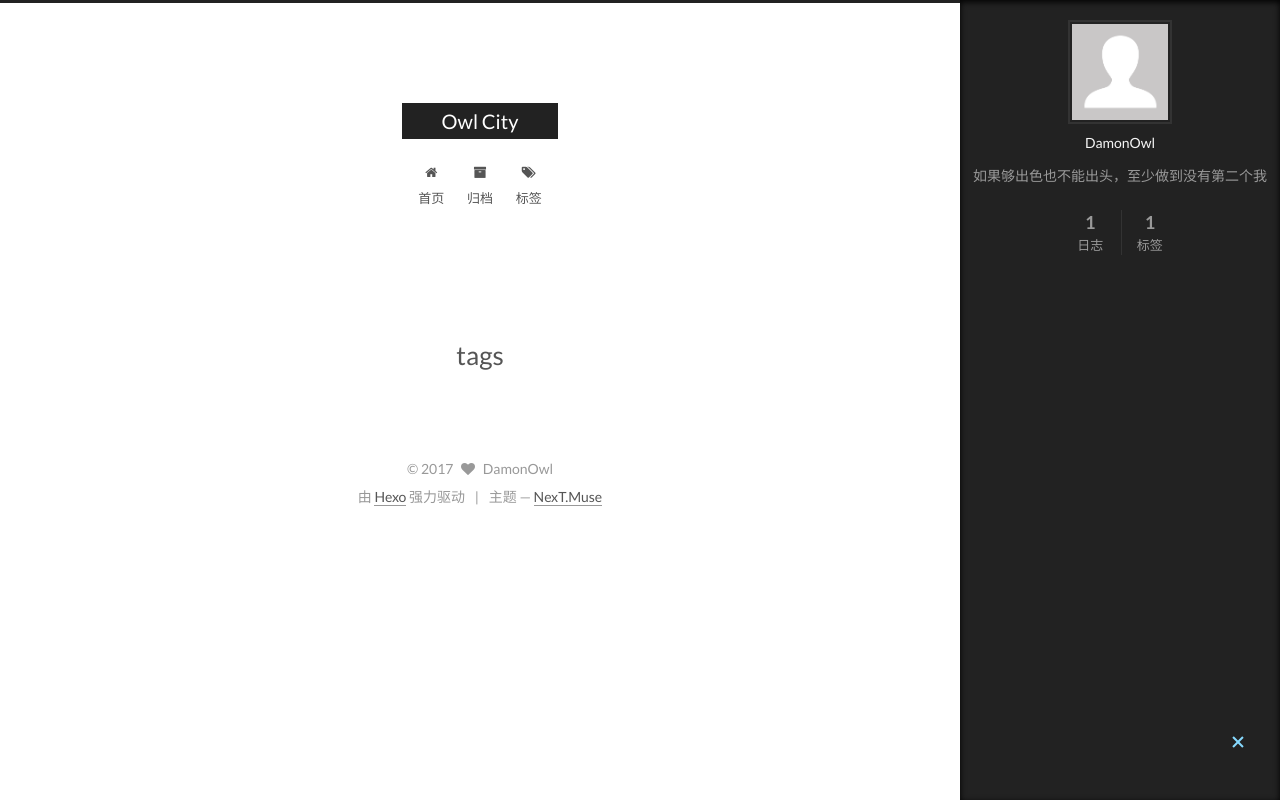
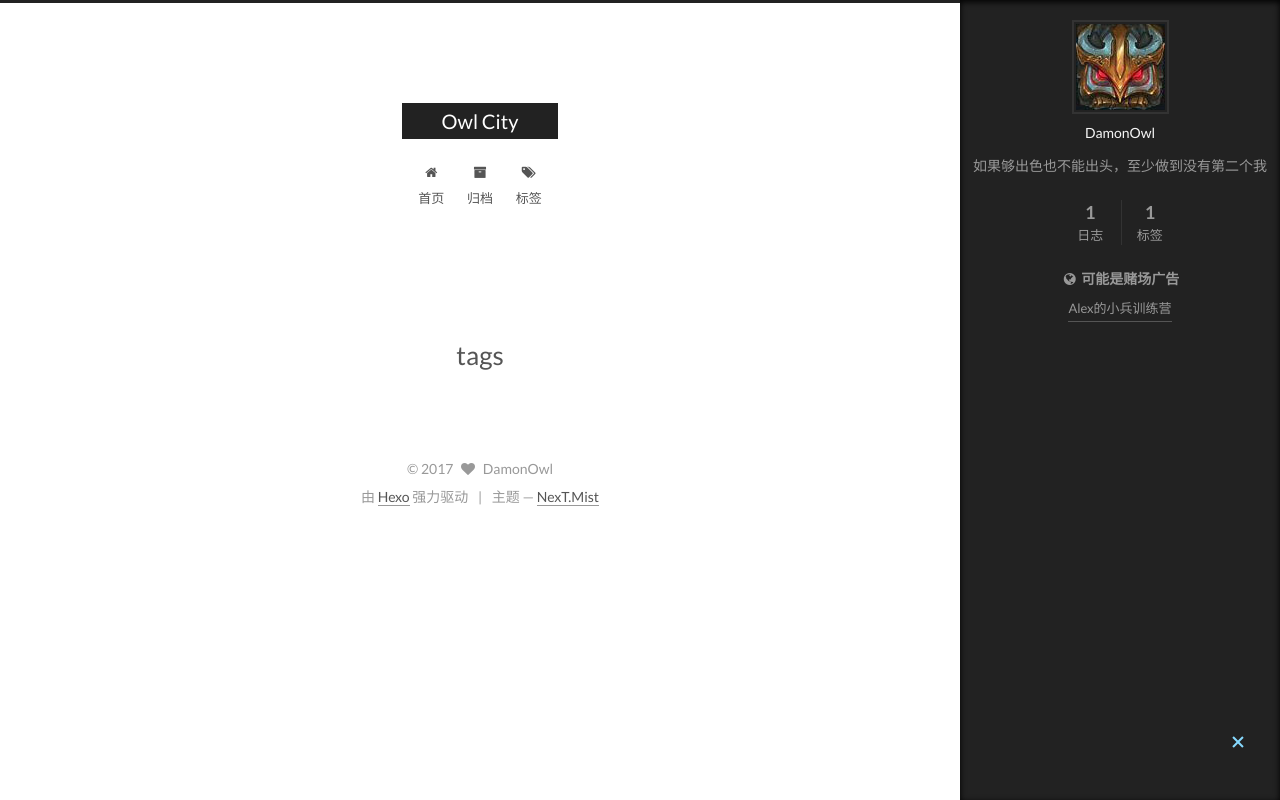
Before and after one commit to owldamon/owldamon.github.io, a plain HTML site: page tags/index.html in a window 1280 px wide. Both pictures are taken after a click on the element 1238 px from the left and 742 px from the top of the page. Drawn offline with Linux system fonts and the light colour scheme.

Commit message:
Site updated: 2017-08-19 23:55:50

```diff
--- a/tags/index.html
+++ b/tags/index.html
@@ -5,7 +5,7 @@
 
 
 
-<html class="theme-next muse use-motion" lang="zh-Hans">
+<html class="theme-next mist use-motion" lang="zh-Hans">
 <head>
   <meta charset="UTF-8"/>
 <meta http-equiv="X-UA-Compatible" content="IE=edge" />
@@ -112,7 +112,7 @@
   var NexT = window.NexT || {};
   var CONFIG = {
     root: '/',
-    scheme: 'Muse',
+    scheme: 'Mist',
     sidebar: {"position":"left","display":"post","offset":12,"offset_float":12,"b2t":false,"scrollpercent":false,"onmobile":false},
     fancybox: true,
     tabs: true,
@@ -307,7 +307,7 @@
       <section class="site-overview sidebar-panel sidebar-panel-active">
         <div class="site-author motion-element" itemprop="author" itemscope itemtype="http://schema.org/Person">
           <img class="site-author-image" itemprop="image"
-               src="/images/avatar.gif"
+               src="/images/avatar.jpg"
                alt="DamonOwl" />
           <p class="site-author-name" itemprop="name">DamonOwl</p>
 
@@ -351,6 +351,20 @@
 
 
 
+          <div class="links-of-blogroll motion-element links-of-blogroll-block">
+            <div class="links-of-blogroll-title">
+              <i class="fa  fa-fw fa-globe"></i>
+              可能是赌场广告
+            </div>
+            <ul class="links-of-blogroll-list">
+
+                <li class="links-of-blogroll-item">
+                  <a href="https://vhero.github.io/" title="Alex的小兵训练营" target="_blank">Alex的小兵训练营</a>
+                </li>
+
+            </ul>
+          </div>
+
 
 
 
@@ -393,7 +407,7 @@
   <div class="theme-info">
     主题 &mdash;
     <a class="theme-link" href="https://github.com/iissnan/hexo-theme-next">
-      NexT.Muse
+      NexT.Mist
     </a>
   </div>
 
```
Also changed, not shown: 2017/05/24/isntall mysql/index.html (+19 -5 lines), archives/2017/05/index.html (+18 -4 lines), archives/2017/index.html (+18 -4 lines), archives/index.html (+18 -4 lines), categories/index.html (+18 -4 lines), index.html (+19 -5 lines), tags/hello-安装-数据库/index.html (+18 -4 lines).
